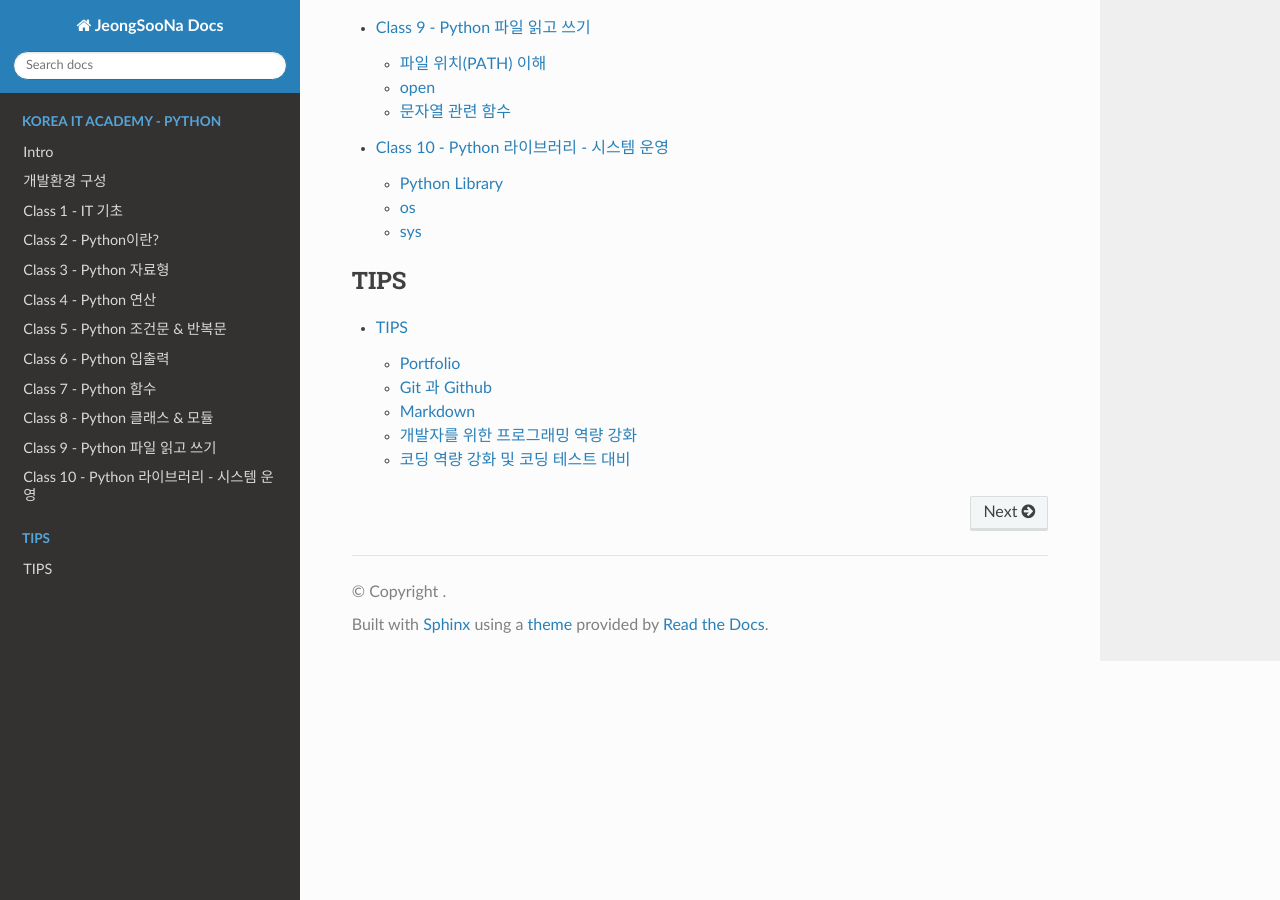
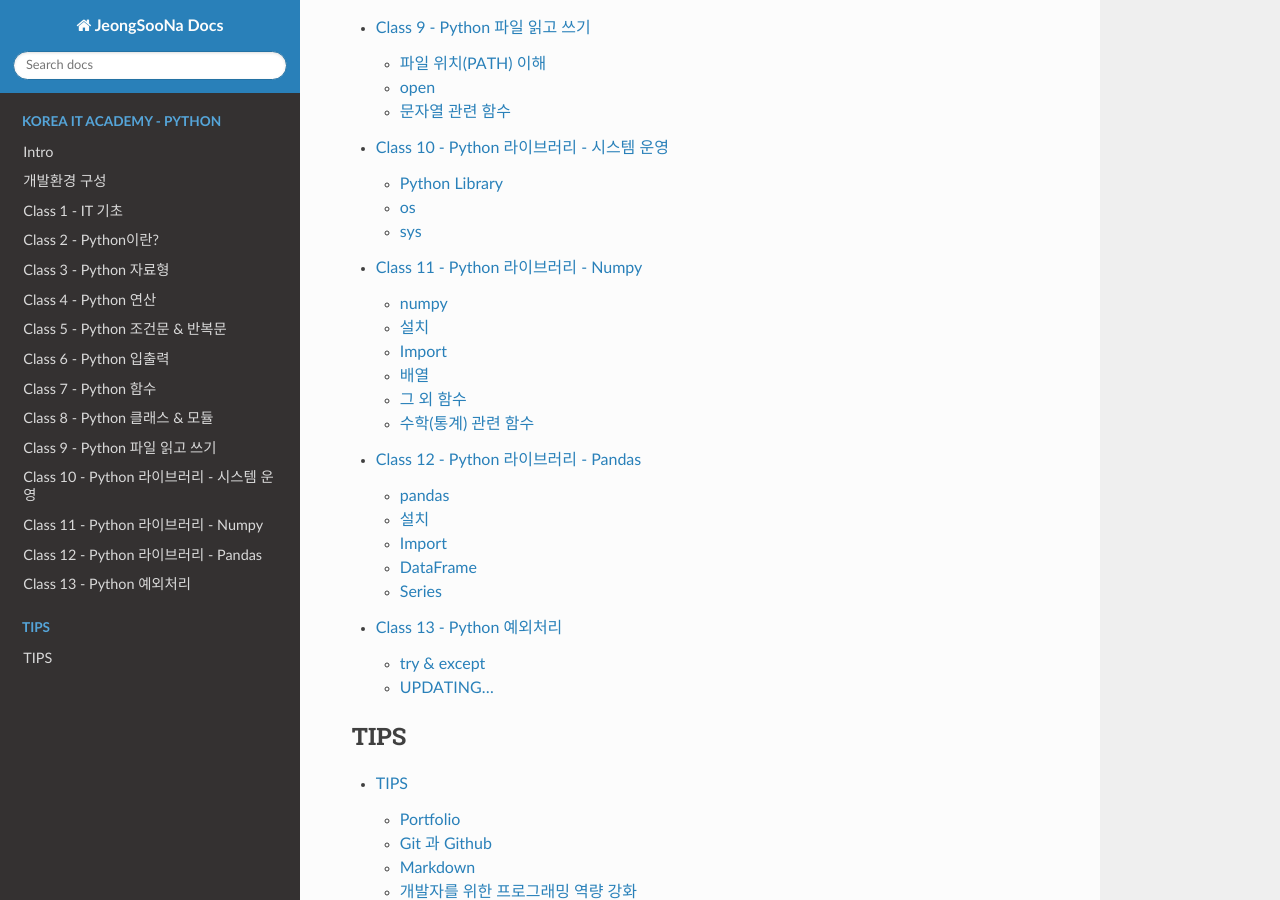
Before and after one commit to JeongSooNa/JeongSooNa-Docs, a Sphinx documentation site: the page built from docs/index.md, in a window 1280 px wide and 900 px high, scrolled down 2971 px. Built offline with Sphinx 7.4.7 and the Read the Docs theme 3.1.0, drawn with Linux system fonts in a browser that asks for light colours.

Commit message:
update docs

````diff
--- a/docs/Korea_IT_Academy-Python/class_13.md
+++ b/docs/Korea_IT_Academy-Python/class_13.md
@@ -6,3 +6,5 @@
 ```py
 
 ```
+
+### UPDATING...
--- a/docs/index.md
+++ b/docs/index.md
@@ -60,12 +60,14 @@ Korea_IT_Academy-Python/class_7.md
 Korea_IT_Academy-Python/class_8.md
 Korea_IT_Academy-Python/class_9.md
 Korea_IT_Academy-Python/class_10.md
+Korea_IT_Academy-Python/class_11.md
+Korea_IT_Academy-Python/class_12.md
+Korea_IT_Academy-Python/class_13.md
 ```
 
 <!--
-Korea_IT_Academy-Python/class_11.md
-Korea_IT_Academy-Python/class_12.md
-Korea_IT_Academy-Python/class_13.md
+Korea_IT_Academy-Python/class_14.md
+Korea_IT_Academy-Python/class_15.md
 Korea_IT_Academy-Python/test_1.md
 Korea_IT_Academy-Python/test_2.md
 Korea_IT_Academy-Python/test_3.md
````
